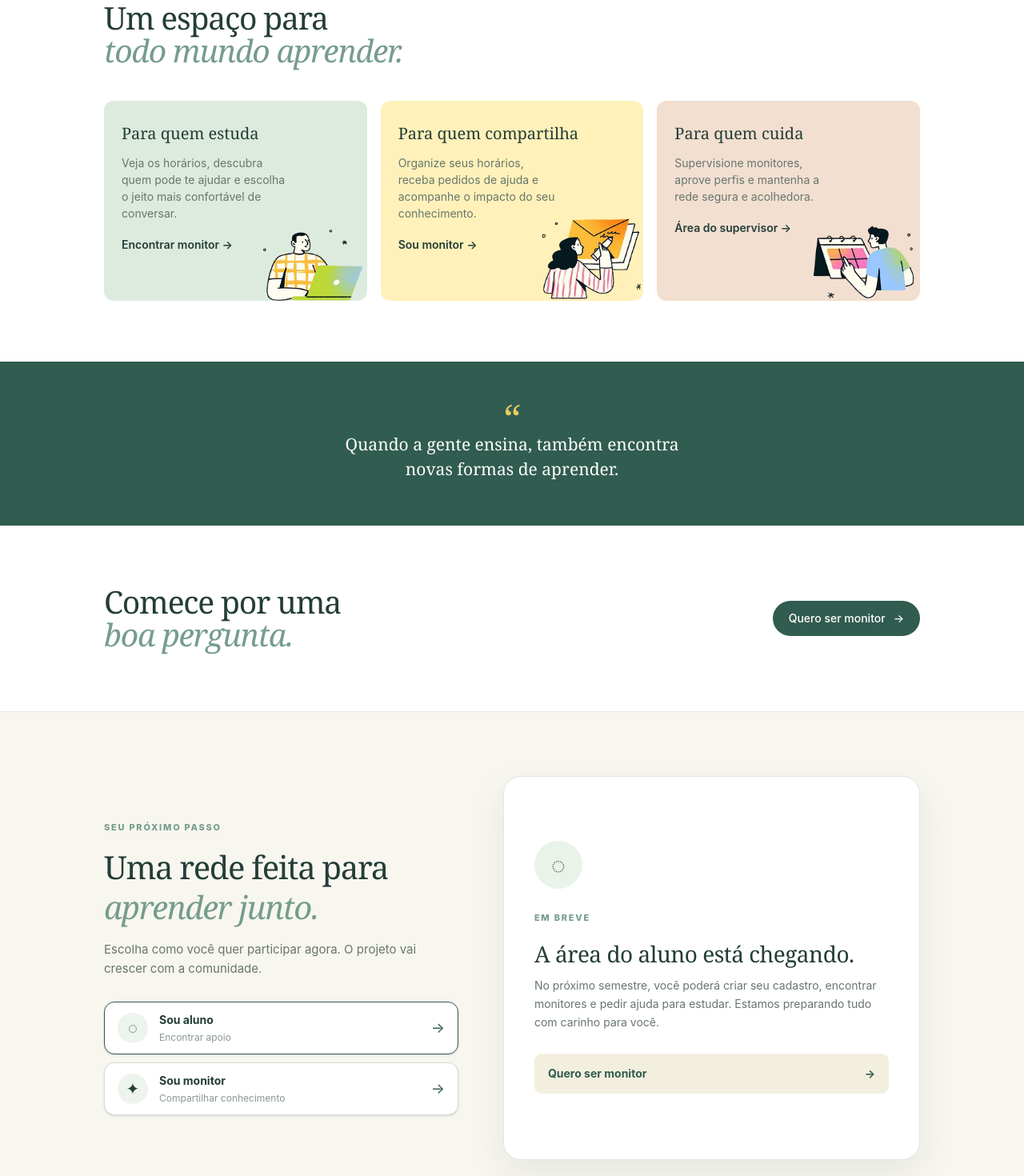
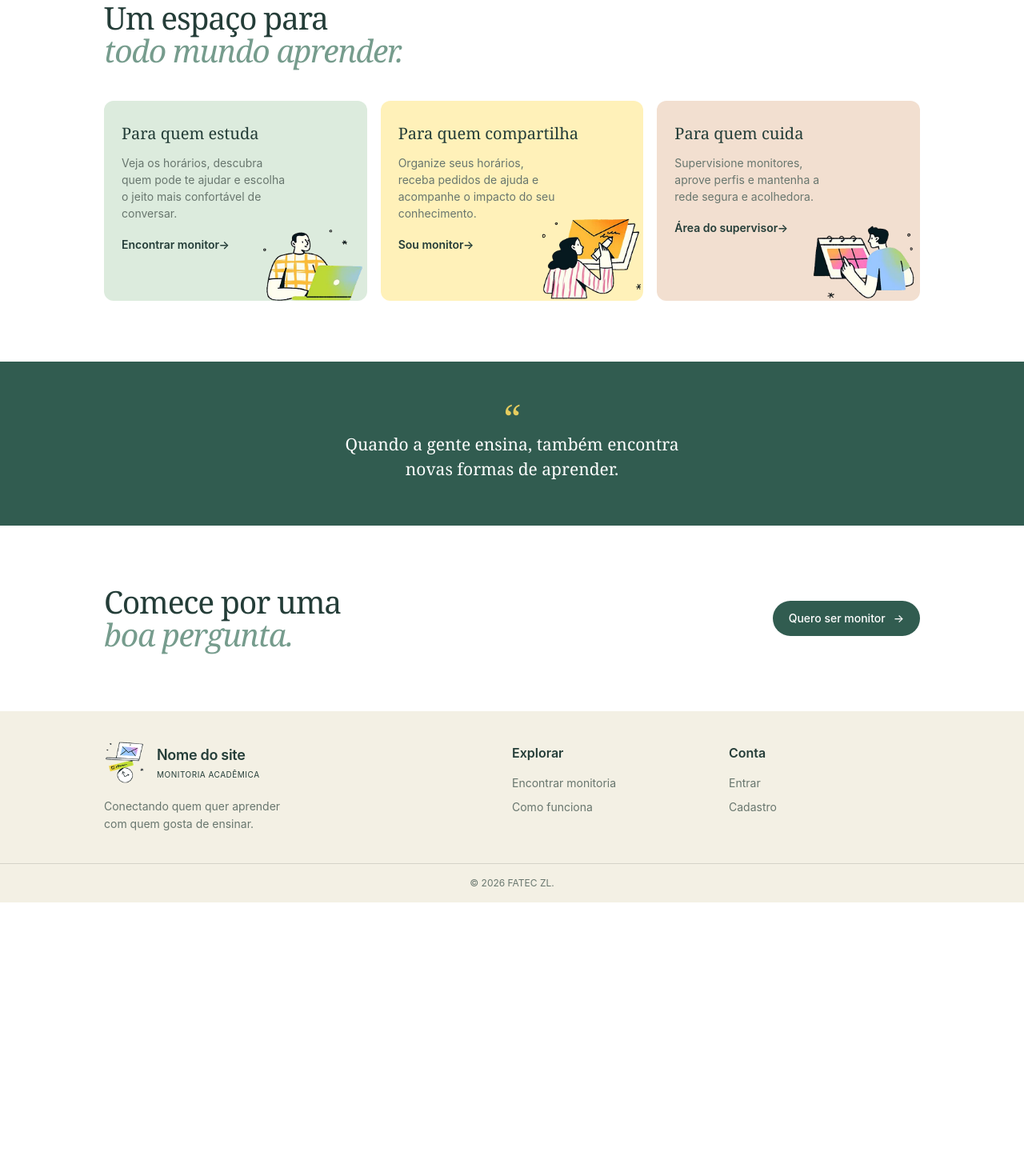
Before and after one commit to Monitoria-FATEC/monitoria-app-react, a React (Vite) app: page / in a window 1280 px wide. Shown: the part 720-2190 px from the top of the page at 80% size. After the commit the page ends 1848 px from the top, so only its background shows below. Built offline with nearby package versions, Linux system fonts and the light colour scheme.

Commit message:
arruman tudo, front do forms

```diff
--- a/src/components/AppContent.jsx
+++ b/src/components/AppContent.jsx
@@ -1,5 +1,14 @@
+import { BrowserRouter, Route, Routes } from 'react-router-dom'
 import Home from '../pages/home/Home'
+import PreCadastro from '../pages/cadastro/PreCadastro'
 
 export default function AppContent() {
-  return <Home />
+  return (
+    <BrowserRouter>
+      <Routes>
+        <Route path="/" element={<Home />} />
+        <Route path="/cadastro" element={<PreCadastro />} />
+      </Routes>
+    </BrowserRouter>
+  )
 }
--- a/src/components/access/AccessPanel.jsx
+++ b/src/components/access/AccessPanel.jsx
@@ -4,14 +4,17 @@ const roleContent = {
   aluno: {
     label: 'Sou aluno',
     title: 'A área do aluno está chegando.',
-    description: 'No próximo semestre, você poderá criar seu cadastro, encontrar monitores e pedir ajuda para estudar. Estamos preparando tudo com carinho para você.',
+    description:
+      'No próximo semestre, você poderá criar seu cadastro, encontrar monitores e pedir ajuda para estudar. Estamos preparando tudo com carinho para você.',
     icon: '◌',
     subtitle: 'Encontrar apoio',
   },
+
   monitor: {
     label: 'Sou monitor',
     title: 'Vamos começar seu cadastro?',
-    description: 'Compartilhe seu conhecimento com outros estudantes da FATEC Zona Leste.',
+    description:
+      'Compartilhe seu conhecimento com outros estudantes da FATEC Zona Leste.',
     icon: '✦',
     subtitle: 'Compartilhar conhecimento',
   },
@@ -21,31 +24,104 @@ export default function AccessPanel({ selectedRole, onSelectRole }) {
   const content = roleContent[selectedRole]
 
   return (
-    <section className="scroll-mt-6 border-t border-[#e7ece4] bg-[#f7f6ef] px-6 py-16 sm:py-20" id="acesso" aria-labelledby="access-title">
-      <div className="mx-auto grid max-w-[1020px] items-center gap-10 lg:grid-cols-[.85fr_1fr] lg:gap-14">
-        <div className="max-w-[350px] lg:max-w-none">
-          <span className="mb-4 block text-[11px] font-extrabold tracking-[.16em] text-[#769c8d]">SEU PRÓXIMO PASSO</span>
-          <h2 className="m-0 mb-4 font-serif text-[35px] font-normal leading-tight tracking-[-1.3px] sm:text-[40px]">Uma rede feita para<br /><em className="text-[#769c8d]">aprender junto.</em></h2>
-          <p className="mb-7 text-[15px] leading-relaxed text-[#68766e]">Escolha como você quer participar agora. O projeto vai crescer com a comunidade.</p>
-          <div className="grid gap-2.5" aria-label="Escolha seu perfil">
+    <section
+      className="scroll-mt-6 border-t border-[#e7ece4] bg-[#f7f6ef] px-6 py-16 sm:py-20"
+      id="acesso"
+      aria-labelledby="access-title"
+    >
+      <div className="mx-auto grid max-w-255 items-center gap-10 lg:grid-cols-[.85fr_1fr] lg:gap-14">
+        <div className="max-w-87.5 lg:max-w-none">
+          <span className="mb-4 block text-[11px] font-extrabold tracking-[.16em] text-[#769c8d]">
+            SEU PRÓXIMO PASSO
+          </span>
+
+          <h2 className="m-0 mb-4 font-serif text-[35px] font-normal leading-tight tracking-[-1.3px] sm:text-[40px]">
+            Uma rede feita para
+            <br />
+            <em className="text-[#769c8d]">aprender junto.</em>
+          </h2>
+
+          <p className="mb-7 text-[15px] leading-relaxed text-[#68766e]">
+            Escolha como você quer participar agora. O projeto vai crescer com
+            a comunidade.
+          </p>
+
+          <div
+            className="grid gap-2.5"
+            aria-label="Escolha seu perfil"
+          >
             {Object.entries(roleContent).map(([role, roleData]) => (
-              <button className={`grid grid-cols-[40px_1fr_auto] items-center gap-3 rounded-[13px] border bg-white px-4 py-3 text-left text-[#243d38] shadow-sm transition hover:-translate-y-px hover:border-[#315c50] hover:shadow-[0_5px_16px_rgba(49,92,80,.10)] ${selectedRole === role ? 'border-[#315c50] shadow-[0_5px_16px_rgba(49,92,80,.10)]' : 'border-[#d6ded5]'}`} type="button" onClick={() => onSelectRole(role)} key={role}>
-                <span className="flex h-[38px] w-[38px] items-center justify-center rounded-full bg-[#edf4ed] text-xl" aria-hidden="true">{roleData.icon}</span>
-                <span><strong className="mb-1 block text-sm">{roleData.label}</strong><small className="block text-xs text-[#8b9890]">{roleData.subtitle}</small></span>
-                <span className="text-lg text-[#315c50]" aria-hidden="true">→</span>
+              <button
+                className={`grid grid-cols-[40px_1fr_auto] items-center gap-3 rounded-[13px] border bg-white px-4 py-3 text-left text-[#243d38] shadow-sm transition hover:-translate-y-px hover:border-[#315c50] hover:shadow-[0_5px_16px_rgba(49,92,80,.10)] ${
+                  selectedRole === role
+                    ? 'border-[#315c50] shadow-[0_5px_16px_rgba(49,92,80,.10)]'
+                    : 'border-[#d6ded5]'
+                }`}
+                type="button"
+                onClick={() => onSelectRole(role)}
+                key={role}
+              >
+                <span
+                  className="flex h-9.5 w-9.5 items-center justify-center rounded-full bg-[#edf4ed] text-xl"
+                  aria-hidden="true"
+                >
+                  {roleData.icon}
+                </span>
+
+                <span>
+                  <strong className="mb-1 block text-sm">
+                    {roleData.label}
+                  </strong>
+
+                  <small className="block text-xs text-[#8b9890]">
+                    {roleData.subtitle}
+                  </small>
+                </span>
+
+                <span
+                  className="text-lg text-[#315c50]"
+                  aria-hidden="true"
+                >
+                  →
+                </span>
               </button>
             ))}
           </div>
         </div>
 
-        <div className="min-h-[480px] rounded-[22px] border border-[#e1e7df] bg-white p-6 shadow-[0_18px_46px_rgba(39,70,59,.08)] sm:p-[38px]">
-          {selectedRole === 'monitor' ? <MonitorSignupForm /> : (
-            <div className="flex min-h-[400px] flex-col items-start justify-center">
-              <span className="mb-7 flex h-[60px] w-[60px] items-center justify-center rounded-full bg-[#eaf3e9] text-3xl text-[#315c50]" aria-hidden="true">{content.icon}</span>
-              <span className="mb-4 block text-[11px] font-extrabold tracking-[.16em] text-[#769c8d]">EM BREVE</span>
-              <h3 className="mb-2 font-serif text-[28px] font-normal tracking-[-.5px] text-[#243d38]">{content.title}</h3>
-              <p className="m-0 text-sm leading-relaxed text-[#68766e]">{content.description}</p>
-              <button className="mt-7 flex w-full items-center justify-between rounded-[9px] border-0 bg-[#f3efdf] px-[17px] py-[15px] text-sm font-bold text-[#315c50] transition hover:-translate-y-px hover:bg-[#e9e3cb]" type="button" onClick={() => onSelectRole('monitor')}>Quero ser monitor <span aria-hidden="true">→</span></button>
+        <div className="min-h-120 rounded-[22px] border border-[#e1e7df] bg-white p-6 shadow-[0_18px_46px_rgba(39,70,59,.08)] sm:p-9.5">
+          {selectedRole === 'monitor' ? (
+            <MonitorSignupForm />
+          ) : (
+            <div className="flex min-h-100 flex-col items-start justify-center">
+              <span
+                className="mb-7 flex h-15 w-15 items-center justify-center rounded-full bg-[#eaf3e9] text-3xl text-[#315c50]"
+                aria-hidden="true"
+              >
+                {content.icon}
+              </span>
+
+              <span className="mb-4 block text-[11px] font-extrabold tracking-[.16em] text-[#769c8d]">
+                EM BREVE
+              </span>
+
+              <h3 className="mb-2 font-serif text-[28px] font-normal tracking-[-.5px] text-[#243d38]">
+                {content.title}
+              </h3>
+
+              <p className="m-0 text-sm leading-relaxed text-[#68766e]">
+                {content.description}
+              </p>
+
+              <button
+                className="mt-7 flex w-full items-center justify-between rounded-[9px] border-0 bg-[#f3efdf] px-4.25 py-3.75 text-sm font-bold text-[#315c50] transition hover:-translate-y-px hover:bg-[#e9e3cb]"
+                type="button"
+                onClick={() => onSelectRole('monitor')}
+              >
+                Quero ser monitor
+
+                <span aria-hidden="true">→</span>
+              </button>
             </div>
           )}
         </div>
--- a/src/pages/home/Home.jsx
+++ b/src/pages/home/Home.jsx
@@ -1,68 +1,245 @@
-import { useState } from 'react'
+import { useNavigate } from 'react-router-dom'
+
 import Footer from '../../components/footer/Footer'
 import Navbar from '../../components/navbar/Navbar'
-import AccessPanel from '../../components/access/AccessPanel'
+
 import heroImage from '../../assets/img/home/hero.png'
 import studentImage from '../../assets/img/illustrations/student.png'
 import monitorImage from '../../assets/img/illustrations/monitor.png'
 import supervisorImage from '../../assets/img/illustrations/supervisor.png'
 
 const steps = [
-  { number: '01', title: 'Encontre seu apoio', description: 'Filtre por disciplina e escolha o horário que combina com você.' },
-  { number: '02', title: 'Converse sem pressa', description: 'Conheça o monitor e escolha o melhor canal para trocar ideias.' },
-  { number: '03', title: 'Aprenda em conjunto', description: 'Uma pergunta pode ser o começo de uma grande descoberta.' },
+  {
+    number: '01',
+    title: 'Encontre seu apoio',
+    description:
+      'Filtre por disciplina e escolha o horário que combina com você.',
+  },
+  {
+    number: '02',
+    title: 'Converse sem pressa',
+    description:
+      'Conheça o monitor e escolha o melhor canal para trocar ideias.',
+  },
+  {
+    number: '03',
+    title: 'Aprenda em conjunto',
+    description:
+      'Uma pergunta pode ser o começo de uma grande descoberta.',
+  },
 ]
 
 const audiences = [
-  { className: 'bg-[#dcebdd]', role: 'aluno', title: 'Para quem estuda', description: 'Veja os horários, descubra quem pode te ajudar e escolha o jeito mais confortável de conversar.', action: 'Encontrar monitor', image: studentImage, imageAlt: 'Pessoa estudando com notebook' },
-  { className: 'bg-[#fff1b9]', role: 'monitor', title: 'Para quem compartilha', description: 'Organize seus horários, receba pedidos de ajuda e acompanhe o impacto do seu conhecimento.', action: 'Sou monitor', image: monitorImage, imageAlt: 'Pessoa compartilhando conhecimento' },
-  { className: 'bg-[#f2dfd0]', role: 'supervisor', title: 'Para quem cuida', description: 'Supervisione monitores, aprove perfis e mantenha a rede segura e acolhedora.', action: 'Área do supervisor', image: supervisorImage, imageAlt: 'Pessoa supervisionando um calendário' },
+  {
+    className: 'bg-[#dcebdd]',
+    role: 'aluno',
+    title: 'Para quem estuda',
+    description:
+      'Veja os horários, descubra quem pode te ajudar e escolha o jeito mais confortável de conversar.',
+    action: 'Encontrar monitor',
+    image: studentImage,
+    imageAlt: 'Pessoa estudando com notebook',
+  },
+  {
+    className: 'bg-[#fff1b9]',
+    role: 'monitor',
+    title: 'Para quem compartilha',
+    description:
+      'Organize seus horários, receba pedidos de ajuda e acompanhe o impacto do seu conhecimento.',
+    action: 'Sou monitor',
+    image: monitorImage,
+    imageAlt: 'Pessoa compartilhando conhecimento',
+  },
+  {
+    className: 'bg-[#f2dfd0]',
+    role: 'supervisor',
+    title: 'Para quem cuida',
+    description:
+      'Supervisione monitores, aprove perfis e mantenha a rede segura e acolhedora.',
+    action: 'Área do supervisor',
+    image: supervisorImage,
+    imageAlt: 'Pessoa supervisionando um calendário',
+  },
 ]
 
-const buttonBase = 'inline-flex items-center justify-center gap-2.5 rounded-full px-5 py-3 text-sm font-medium no-underline transition duration-200 hover:-translate-y-0.5 hover:shadow-[0_6px_14px_rgba(39,70,59,0.12)]'
+const buttonBase =
+  'inline-flex items-center justify-center gap-2.5 rounded-full px-5 py-3 text-sm font-medium no-underline transition duration-200 hover:-translate-y-0.5 hover:shadow-[0_6px_14px_rgba(39,70,59,0.12)]'
 
 export default function Home() {
-  const [selectedRole, setSelectedRole] = useState('aluno')
+  const navigate = useNavigate()
 
   function openAccess(role) {
-    setSelectedRole(role === 'supervisor' ? 'aluno' : role)
-    window.requestAnimationFrame(() => document.getElementById('acesso')?.scrollIntoView({ behavior: 'smooth', block: 'start' }))
+    if (role === 'monitor') {
+      navigate('/cadastro')
+      return
+    }
+
+    document
+      .getElementById('encontrar')
+      ?.scrollIntoView({ behavior: 'smooth', block: 'start' })
   }
 
   return (
     <main className="min-h-screen bg-white font-sans text-left text-[#243d38]">
       <Navbar buttonBase={buttonBase} />
 
-      <section className="mx-auto grid min-h-103.75 w-[calc(100%-3rem)] max-w-255 grid-cols-2 items-center py-13.75 pb-11.75 max-[760px]:grid-cols-1 max-[760px]:min-h-0 max-[760px]:py-10.5 max-[760px]:pb-5.5" id="inicio">
+      <section
+        className="mx-auto grid min-h-103.75 w-[calc(100%-3rem)] max-w-255 grid-cols-2 items-center py-13.75 pb-11.75 max-[760px]:grid-cols-1 max-[760px]:min-h-0 max-[760px]:py-10.5 max-[760px]:pb-5.5"
+        id="inicio"
+      >
         <div>
-          <h1 className="m-0 mb-4.5 font-serif text-[54px] font-normal leading-[0.98] tracking-[-1.5px] max-[760px]:text-[50px]">Tem dúvida?<br /><em className="text-[#769c8d]">Tem<br />monitoria.</em></h1>
-          <p className="mb-5.5 max-w-97.5 text-base leading-[1.65] text-[#68766e]">Encontre apoio para estudar, compartilhe o que você sabe e faça parte de uma rede que aprende em conjunto.</p>
+          <h1 className="m-0 mb-4.5 font-serif text-[54px] font-normal leading-[0.98] tracking-[-1.5px] max-[760px]:text-[50px]">
+            Tem dúvida?
+            <br />
+            <em className="text-[#769c8d]">
+              Tem
+              <br />
+              monitoria.
+            </em>
+          </h1>
+
+          <p className="mb-5.5 max-w-97.5 text-base leading-[1.65] text-[#68766e]">
+            Encontre apoio para estudar, compartilhe o que você sabe e faça
+            parte de uma rede que aprende em conjunto.
+          </p>
+
           <div className="flex flex-wrap gap-3">
-            <button className={`${buttonBase} border-0 bg-[#315c50] text-white`} type="button" onClick={() => openAccess('aluno')}>Encontrar uma monitoria <span aria-hidden="true">→</span></button>
-            <button className={`${buttonBase} border-0 bg-[#f3efdf] text-[#315c50]`} type="button" onClick={() => openAccess('monitor')}>Sou monitor <span aria-hidden="true">→</span></button>
+            <button
+              className={`${buttonBase} border-0 bg-[#315c50] text-white`}
+              type="button"
+              onClick={() => openAccess('aluno')}
+            >
+              Encontrar uma monitoria
+              <span aria-hidden="true">→</span>
+            </button>
+
+            <button
+              className={`${buttonBase} border-0 bg-[#f3efdf] text-[#315c50]`}
+              type="button"
+              onClick={() => openAccess('monitor')}
+            >
+              Sou monitor
+              <span aria-hidden="true">→</span>
+            </button>
           </div>
         </div>
-        <img className="mx-auto h-75 w-full max-w-107.5 object-contain max-[760px]:my-2.5 max-[760px]:h-61.25" src={heroImage} alt="Mesa de estudos com notebook, luminária e cadernos" />
+
+        <img
+          className="mx-auto h-75 w-full max-w-107.5 object-contain max-[760px]:my-2.5 max-[760px]:h-61.25"
+          src={heroImage}
+          alt="Mesa de estudos com notebook, luminária e cadernos"
+        />
       </section>
 
-      <section className="border-y border-[#ebf0e7] bg-[#f2f6ee]" id="como-funciona" aria-label="Como funciona">
+      <section
+        className="border-y border-[#ebf0e7] bg-[#f2f6ee]"
+        id="como-funciona"
+        aria-label="Como funciona"
+      >
         <div className="mx-auto grid w-[calc(100%-3rem)] max-w-255 grid-cols-3 py-8.5 max-[760px]:grid-cols-1 max-[760px]:py-3">
-          {steps.map((step) => <article className="grid grid-cols-[40px_1fr] gap-2 border-r border-[#cbd4cb] px-7.5 first:pl-1 last:border-0 max-[760px]:border-b max-[760px]:border-r-0 max-[760px]:px-0 max-[760px]:py-5 max-[760px]:last:border-0" key={step.number}><span className="font-serif text-sm italic text-[#78867e]">{step.number}</span><div><h2 className="m-0 mb-2 font-serif text-lg font-semibold">{step.title}</h2><p className="max-w-62.5 text-sm leading-[1.55] text-[#68766e]">{step.description}</p></div></article>)}
+          {steps.map((step) => (
+            <article
+              className="grid grid-cols-[40px_1fr] gap-2 border-r border-[#cbd4cb] px-7.5 first:pl-1 last:border-0 max-[760px]:border-b max-[760px]:border-r-0 max-[760px]:px-0 max-[760px]:py-5 max-[760px]:last:border-0"
+              key={step.number}
+            >
+              <span className="font-serif text-sm italic text-[#78867e]">
+                {step.number}
+              </span>
+
+              <div>
+                <h2 className="m-0 mb-2 font-serif text-lg font-semibold">
+                  {step.title}
+                </h2>
+
+                <p className="max-w-62.5 text-sm leading-[1.55] text-[#68766e]">
+                  {step.description}
+                </p>
+              </div>
+            </article>
+          ))}
         </div>
       </section>
 
-      <section className="mx-auto w-[calc(100%-3rem)] max-w-255 py-14.25 pb-19 max-[760px]:py-11 max-[760px]:pb-13.75" id="encontrar">
-        <h2 className="mb-10.5 font-serif text-[39px] font-normal leading-[1.05] tracking-[-1.2px] max-[760px]:mb-8 max-[760px]:text-[35px]">Um espaço para<br /><em className="text-[#769c8d]">todo mundo aprender.</em></h2>
+      <section
+        className="mx-auto w-[calc(100%-3rem)] max-w-255 py-14.25 pb-19 max-[760px]:py-11 max-[760px]:pb-13.75"
+        id="encontrar"
+      >
+        <h2 className="mb-10.5 font-serif text-[39px] font-normal leading-[1.05] tracking-[-1.2px] max-[760px]:mb-8 max-[760px]:text-[35px]">
+          Um espaço para
+          <br />
+          <em className="text-[#769c8d]">todo mundo aprender.</em>
+        </h2>
+
         <div className="grid grid-cols-3 gap-4.25 max-[760px]:grid-cols-1 max-[760px]:gap-4">
-          {audiences.map((audience) => <article className={`relative min-h-62.5 overflow-hidden rounded-xl p-[27px_22px] max-[760px]:min-h-57.5 ${audience.className}`} key={audience.title}><h3 className="m-0 mb-3 font-serif text-xl font-normal">{audience.title}</h3><p className="mb-4 max-w-51.25 text-sm leading-normal text-[#68766e]">{audience.description}</p><button className="relative z-10 border-0 bg-transparent p-0 text-sm font-semibold text-[#243d38]" type="button" onClick={() => openAccess(audience.role)}>{audience.action} <span aria-hidden="true">→</span></button><img className="absolute bottom-0 right-0 h-28 w-35 object-contain object-bottom" src={audience.image} alt={audience.imageAlt} /></article>)}
+          {audiences.map((audience) => (
+            <article
+              className={`relative min-h-62.5 overflow-hidden rounded-xl p-[27px_22px] max-[760px]:min-h-57.5 ${audience.className}`}
+              key={audience.title}
+            >
+              <h3 className="m-0 mb-3 font-serif text-xl font-normal">
+                {audience.title}
+              </h3>
+
+              <p className="mb-4 max-w-51.25 text-sm leading-normal text-[#68766e]">
+                {audience.description}
+              </p>
+
+              <button
+                className="relative z-10 border-0 bg-transparent p-0 text-sm font-semibold text-[#243d38]"
+                type="button"
+                onClick={() => openAccess(audience.role)}
+              >
+                {audience.action}
+                <span aria-hidden="true">→</span>
+              </button>
+
+              <img
+                className="absolute bottom-0 right-0 h-28 w-35 object-contain object-bottom"
+                src={audience.image}
+                alt={audience.imageAlt}
+              />
+            </article>
+          ))}
         </div>
       </section>
 
-      <section className="bg-[#315c50] px-4 py-11.5 pb-14 text-center text-white max-[760px]:py-9.5 max-[760px]:pb-11" id="sobre"><div className="mx-auto w-[calc(100%-3rem)] max-w-255"><span className="block h-10.5 font-serif text-[48px] leading-none text-[#e5cc5e]">“</span><blockquote className="m-0 font-serif text-[21px] leading-[1.45] max-[760px]:text-[18px]">Quando a gente ensina, também encontra<br className="max-[760px]:hidden" /> novas formas de aprender.</blockquote></div></section>
+      <section
+        className="bg-[#315c50] px-4 py-11.5 pb-14 text-center text-white max-[760px]:py-9.5 max-[760px]:pb-11"
+        id="sobre"
+      >
+        <div className="mx-auto w-[calc(100%-3rem)] max-w-255">
+          <span className="block h-10.5 font-serif text-[48px] leading-none text-[#e5cc5e]">
+            “
+          </span>
 
-      <section className="mx-auto flex min-h-58 w-[calc(100%-3rem)] max-w-255 items-center justify-between gap-8 max-[760px]:block max-[760px]:min-h-0 max-[760px]:py-12.5" id="monitor"><h2 className="m-0 font-serif text-[39px] font-normal leading-[1.05] tracking-[-1.2px] max-[760px]:mb-8 max-[760px]:text-[35px]">Comece por uma<br /><em className="text-[#769c8d]">boa pergunta.</em></h2><button className={`${buttonBase} border-0 bg-[#315c50] text-white max-[760px]:mt-5.5`} type="button" onClick={() => openAccess('monitor')}>Quero ser monitor <span aria-hidden="true">→</span></button></section>
+          <blockquote className="m-0 font-serif text-[21px] leading-[1.45] max-[760px]:text-[18px]">
+            Quando a gente ensina, também encontra
+            <br className="max-[760px]:hidden" />
+            novas formas de aprender.
+          </blockquote>
+        </div>
+      </section>
 
-      <AccessPanel selectedRole={selectedRole} onSelectRole={setSelectedRole} />
+      <section
+        className="mx-auto flex min-h-58 w-[calc(100%-3rem)] max-w-255 items-center justify-between gap-8 max-[760px]:block max-[760px]:min-h-0 max-[760px]:py-12.5"
+        id="monitor"
+      >
+        <h2 className="m-0 font-serif text-[39px] font-normal leading-[1.05] tracking-[-1.2px] max-[760px]:mb-8 max-[760px]:text-[35px]">
+          Comece por uma
+          <br />
+          <em className="text-[#769c8d]">boa pergunta.</em>
+        </h2>
+
+        <button
+          className={`${buttonBase} border-0 bg-[#315c50] text-white max-[760px]:mt-5.5`}
+          type="button"
+          onClick={() => openAccess('monitor')}
+        >
+          Quero ser monitor
+          <span aria-hidden="true">→</span>
+        </button>
+      </section>
+
       <Footer />
     </main>
   )
```
Also changed, not shown: src/components/access/MonitorSignupForm.jsx (+118 -13 lines), src/components/footer/Footer.jsx (+56 -14 lines), src/components/navbar/Navbar.jsx (+55 -10 lines), src/pages/cadastro/PreCadastro.jsx (+63 -5 lines), src/assets/img/cadastro/login.png (added).
